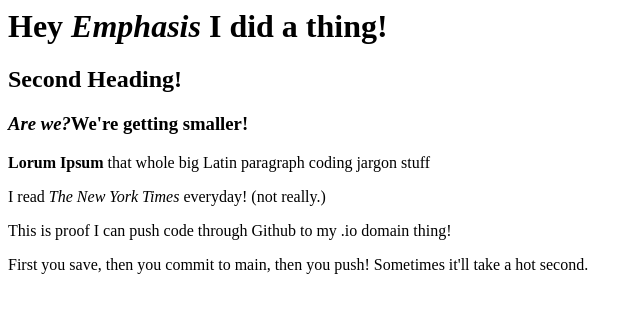
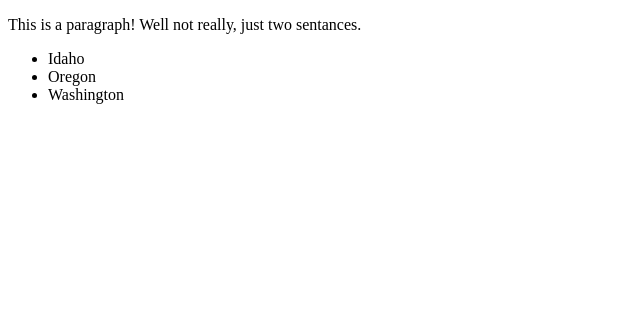
Before and after one commit to DiAngelo1369/DiAngelo1369.github.io, a plain HTML site: page index.html in a window 1280 px wide. Shown: the whole page, without its empty margins (0-640 px from the left). Drawn offline with Linux system fonts and the light colour scheme.

Commit message:
Update index.html

```diff
--- a/index.html
+++ b/index.html
@@ -1,13 +1,20 @@
-<h1>Hey<em> Emphasis</em> I did a thing!</h1>
+<!DOCTYPE html>
+<html>
 
-<h2>Second Heading!</h2>
+<head>
+    <title> This is What Every HTML Page Should Look Like! </title>
+</head>
 
-<h3><i>Are we?</i>We're getting smaller!</h3>
+<body>
 
-<p><b>Lorum Ipsum</b> that whole big Latin paragraph coding jargon stuff</p>
+    <p>This is a paragraph! Well not really, just two sentances. </p>
 
-<p>I read <i>The New York Times</i> everyday! (not really.)</p>
+<ul>
+    <li>Idaho</li>
+    <li>Oregon</li>
+    <li>Washington</li>
+</ul>
 
-<p>This is proof I can push code through Github to my .io domain thing!</p>
+</body>
 
-<p>First you save, then you commit to main, then you push! Sometimes it'll take a hot second.</p>
+</html>
```
